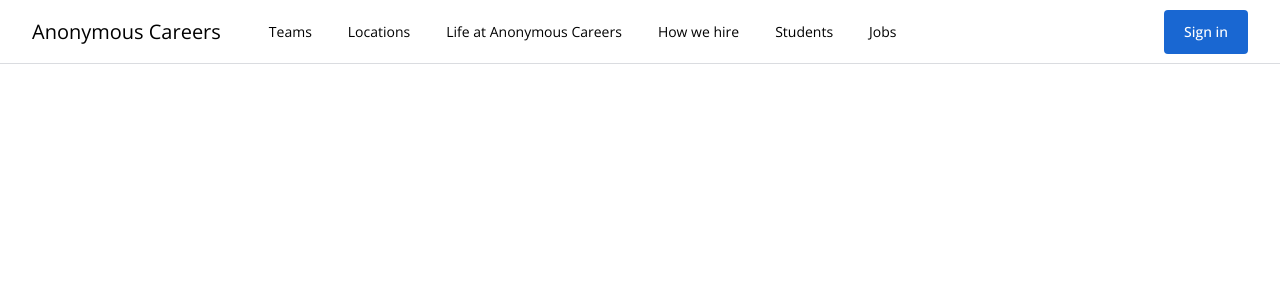
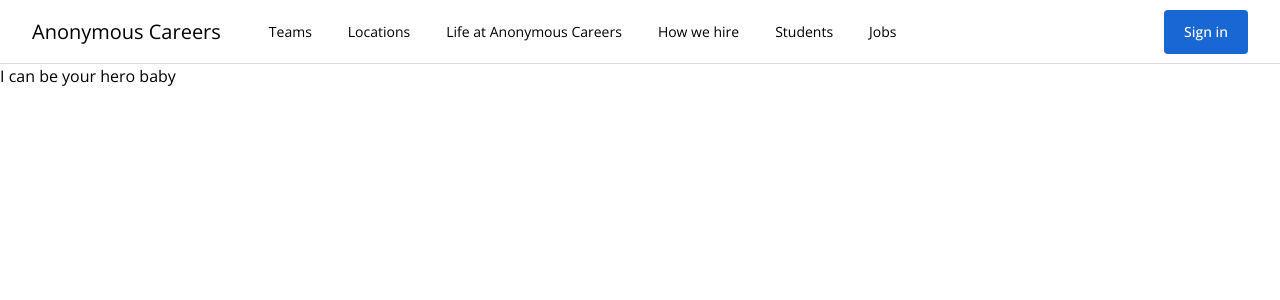
Before and after one commit to MS-D-rei/VueJobSearchApp, a Vue app: page / in a window 1280 px wide. Shown: the top 300 px of the page. Built offline with nearby package versions, Linux system fonts and the light colour scheme.

Commit message:
add HeroSection and dynamic headerHeight for it

```diff
--- a/src/App.vue
+++ b/src/App.vue
@@ -1,7 +1,11 @@
 <script setup>
 import MainNav from "@/components/MainNav.vue";
+import HeroSection from "@/components/HeroSection.vue"
 </script>
 
 <template>
-  <MainNav />
+  <div>
+    <MainNav />
+    <HeroSection />
+  </div>
 </template>
--- /dev/null
+++ b/src/components/HeroSection.vue
@@ -0,0 +1,15 @@
+<template>
+  <main>
+    <section>
+      I can be your hero baby
+    </section>
+  </main>
+</template>
+
+<script setup>
+
+</script>
+
+<style lang="scss" scoped>
+
+</style>
--- a/src/components/MainNav.vue
+++ b/src/components/MainNav.vue
@@ -1,5 +1,5 @@
 <template>
-  <header class="w-full text-sm">
+  <header :class="['w-full', 'text-sm', headerHeightClass]">
     <div class="fixed top-0 left-0 w-full h-16 bg-white">
       <div
         class="flex flex-nowrap h-full px-8 mx-auto border-b border-solid border-brand-gray-1"
@@ -38,7 +38,7 @@
 </template>
 
 <script setup>
-import { ref } from "vue";
+import { ref, computed } from "vue";
 import ActionButton from "@/components/ActionButton.vue";
 import ProfileImage from "@/components/ProfileImage.vue";
 import SubNav from "@/components/SubNav.vue";
@@ -56,4 +56,10 @@ const isLoggedIn = ref(false);
 function loginUser() {
   isLoggedIn.value = true;
 }
+const headerHeightClass = computed(() => {
+  return {
+    "h-16": !isLoggedIn.value,
+    "h-32": isLoggedIn.value,
+  }
+})
 </script>
```
